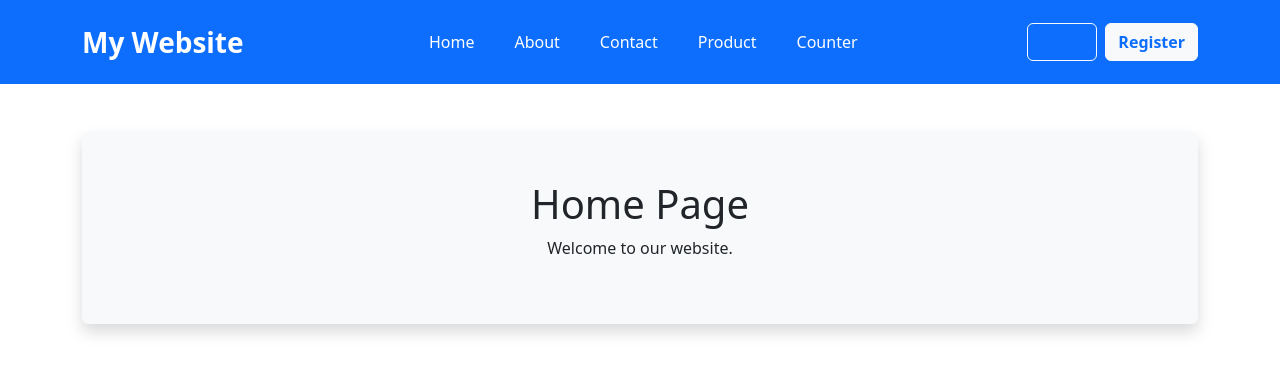
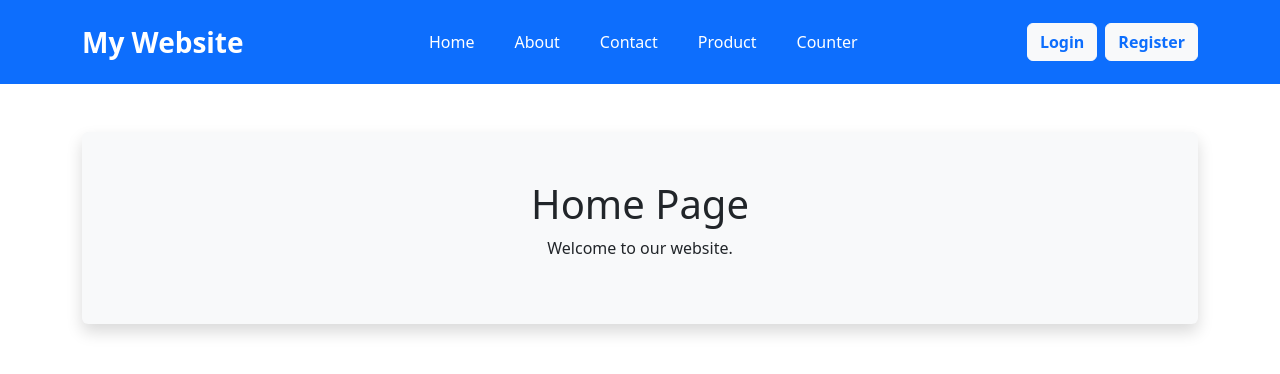
Before and after one commit to Shubham999k/REact---Talwind-CSS, a React (Vite) app: page / in a window 1280 px wide. Shown: the top 374 px of the page. Built offline with nearby package versions, Linux system fonts and the light colour scheme.

Commit message:
style: update Header component button style for improved visibility

```diff
--- a/src/components/Header.jsx
+++ b/src/components/Header.jsx
@@ -52,7 +52,7 @@ function Header() {
                     <div className="d-flex gap-2">
 
                         <NavLink
-                            className="btn btn-outline-light text-primary fw-semibold"
+                            className="btn btn-light text-primary fw-semibold"
                             to="/login"
                         >
                             Login
```
